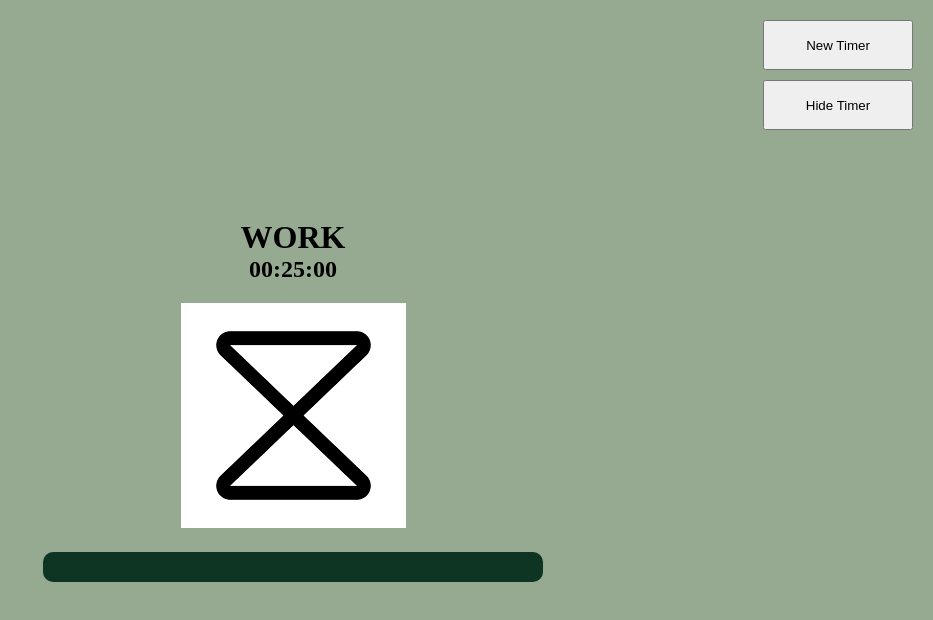
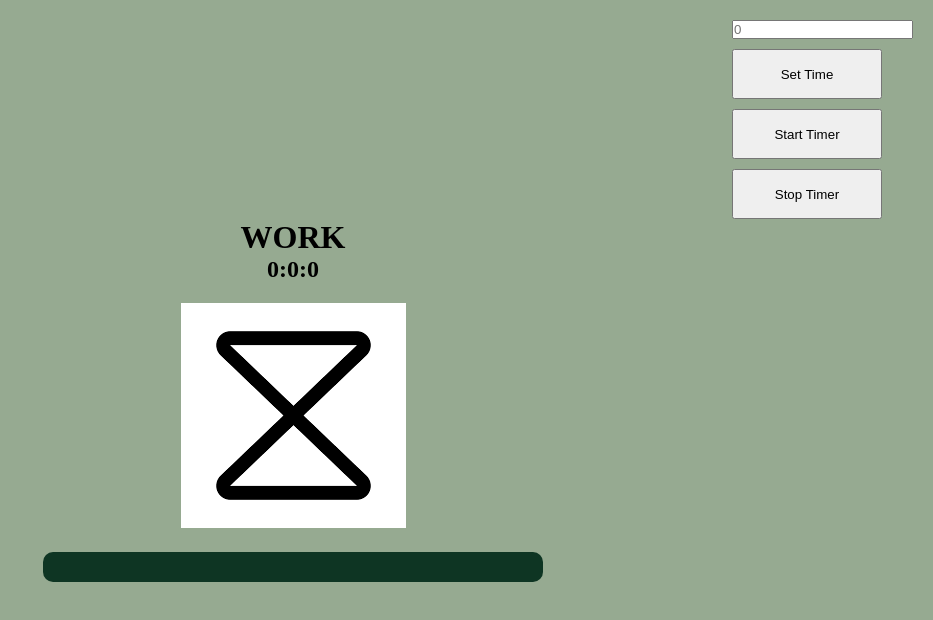
Before and after one commit to jhalton/hocus-pocus-lets-focus, a React (Vite) app: page / in a window 1280 px wide. Shown: the top 620 px of the page, without its empty margins (347-1280 px from the left). Built offline with nearby package versions, Linux system fonts and the light colour scheme.

Commit message:
timer rough funtionallity added

```diff
--- a/src/App.jsx
+++ b/src/App.jsx
@@ -1,12 +1,34 @@
+import { useState } from "react";
 import "./App.css";
 
 function App() {
+  const [time, setTime] = useState(0);
+  const [timerId, setTimerId] = useState(null);
+  const [timeValue, setTimeValue] = useState(0);
+
+  const startTimer = () => {
+    if (!timerId) {
+      setTimerId(
+        setInterval(() => {
+          setTime((time) => time - 1);
+        }, 1000)
+      );
+    }
+  };
+
+  const stopTimer = () => {
+    clearInterval(timerId);
+    if (timerId) setTimerId(null);
+  };
+
   return (
     <>
       <main className="main">
         <div className="main_timer">
           <h1>WORK</h1>
-          <h2>00:25:00</h2>
+          <h2>{`${Math.floor(time / 3600)}:${Math.floor((time % 3600) / 60)}:${
+            time % 60
+          }`}</h2>
         </div>
         <div>
           <img src="images.png" alt="hourglass" />
@@ -14,8 +36,14 @@ function App() {
         <div className="main_progress-bar"></div>
       </main>
       <div className="main_timer-options">
-        <button>New Timer</button>
-        <button>Hide Timer</button>
+        <input
+          type="number"
+          placeholder={time}
+          onChange={(e) => setTimeValue(e.target.value)}
+        />
+        <button onClick={() => setTime(timeValue)}>Set Time</button>
+        <button onClick={startTimer}>Start Timer</button>
+        <button onClick={stopTimer}>Stop Timer</button>
       </div>
     </>
   );
```
